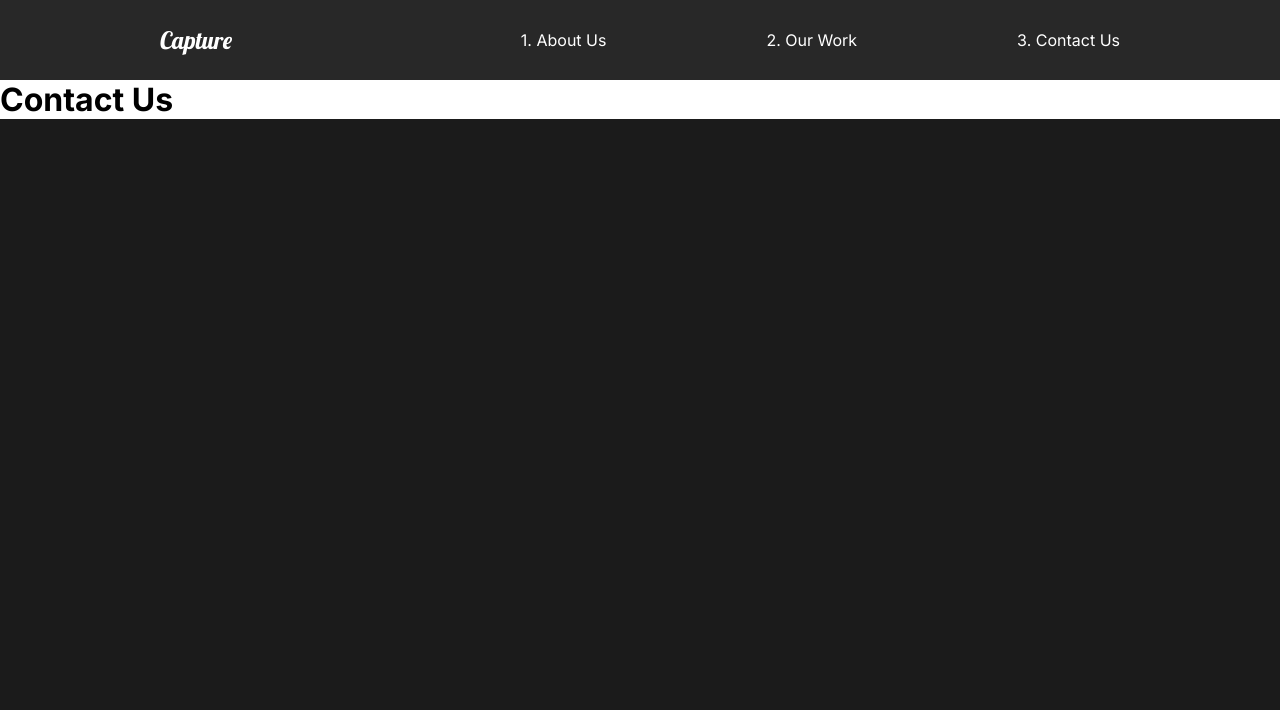
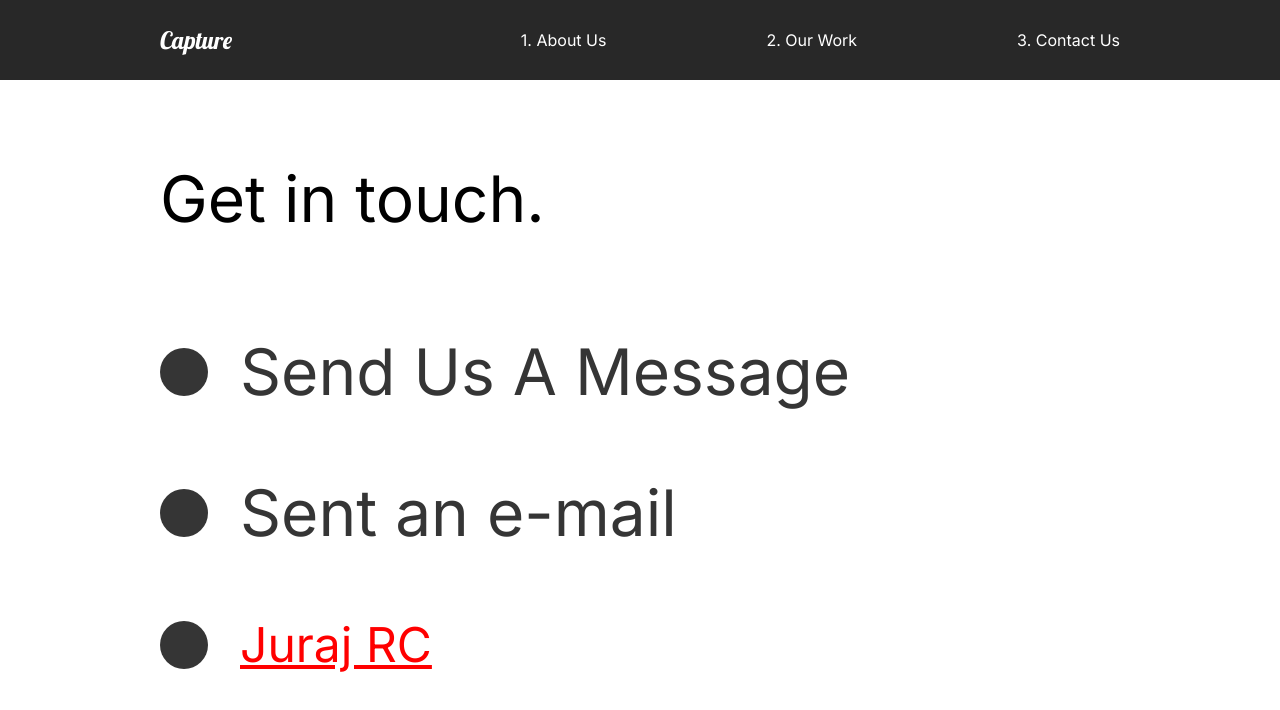
Before and after one commit to jurajrc/the-creative-react-course-capture, a React (Create React App) app: page /contact in a window 1280 px wide. Shown: the top 710 px of the page. Built offline with nearby package versions, Linux system fonts and the light colour scheme.

Commit message:
18. Animation Contact

```diff
--- a/src/pages/ContactUs.js
+++ b/src/pages/ContactUs.js
@@ -2,20 +2,75 @@
 
 // Animatio
 import { motion } from 'framer-motion';
-import { pageAnimation } from '../animation';
+import { pageAnimation, titleAnim } from '../animation';
+import styled from 'styled-components';
 
 const ContactUs = () => {
     return (
-        <motion.div
+        <ContactStyle
             exit="exit"
             variants={pageAnimation}
             initial="hidden"
             animate="show"
             style={{background: "#fff"}}
         >
-            <h1>Contact Us</h1>
-        </motion.div>
+            <Title>
+                <Hide>
+                    <motion.h2 variants={titleAnim} >Get in touch.</motion.h2>
+                </Hide>
+            </Title>
+            <div>
+                <Hide>
+                    <Social variants={titleAnim}>
+                        <Circle />
+                        <h2>Send Us A Message</h2>
+                    </Social>
+                </Hide>
+                <Hide>
+                    <Social variants={titleAnim}>
+                        <Circle />
+                        <h2>Sent an e-mail</h2>
+                    </Social>
+                </Hide>
+                <Hide>
+                    <Social variants={titleAnim}>
+                        <Circle />
+                        <a href="http://www.jurajrc.sk/">Juraj RC</a>
+                    </Social>
+                </Hide>
+            </div>
+        </ContactStyle>
     )
 }
 
+const ContactStyle = styled(motion.div)`
+    padding: 5rem 10rem;
+    color: #353535;
+    min-height: 90vh;
+`
+const Title = styled.div`
+    margin-bottom: 4rem;
+    color: black;
+`
+const Hide = styled.div`
+    overflow: hidden;
+`
+const Circle = styled.div`
+border-radius: 50%;
+width: 3rem;
+height: 3rem;
+background: #353535;
+`
+const Social = styled(motion.div)`
+    display: flex;
+    align-items: center;
+    h2, a {
+        margin: 2rem;
+    }
+    a {
+        font-size: 3rem;
+        color: red;
+    }
+`
+
 export default ContactUs
```
